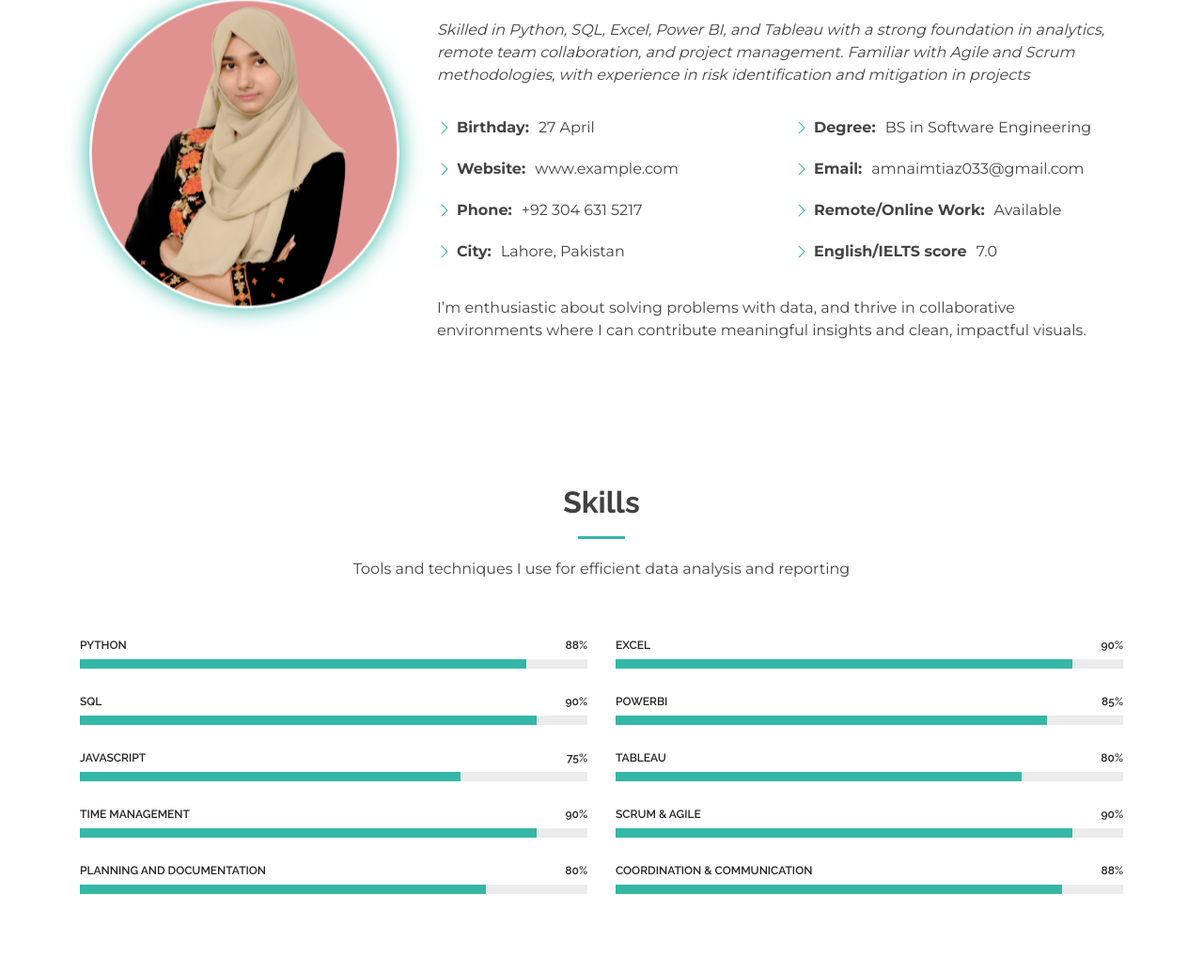
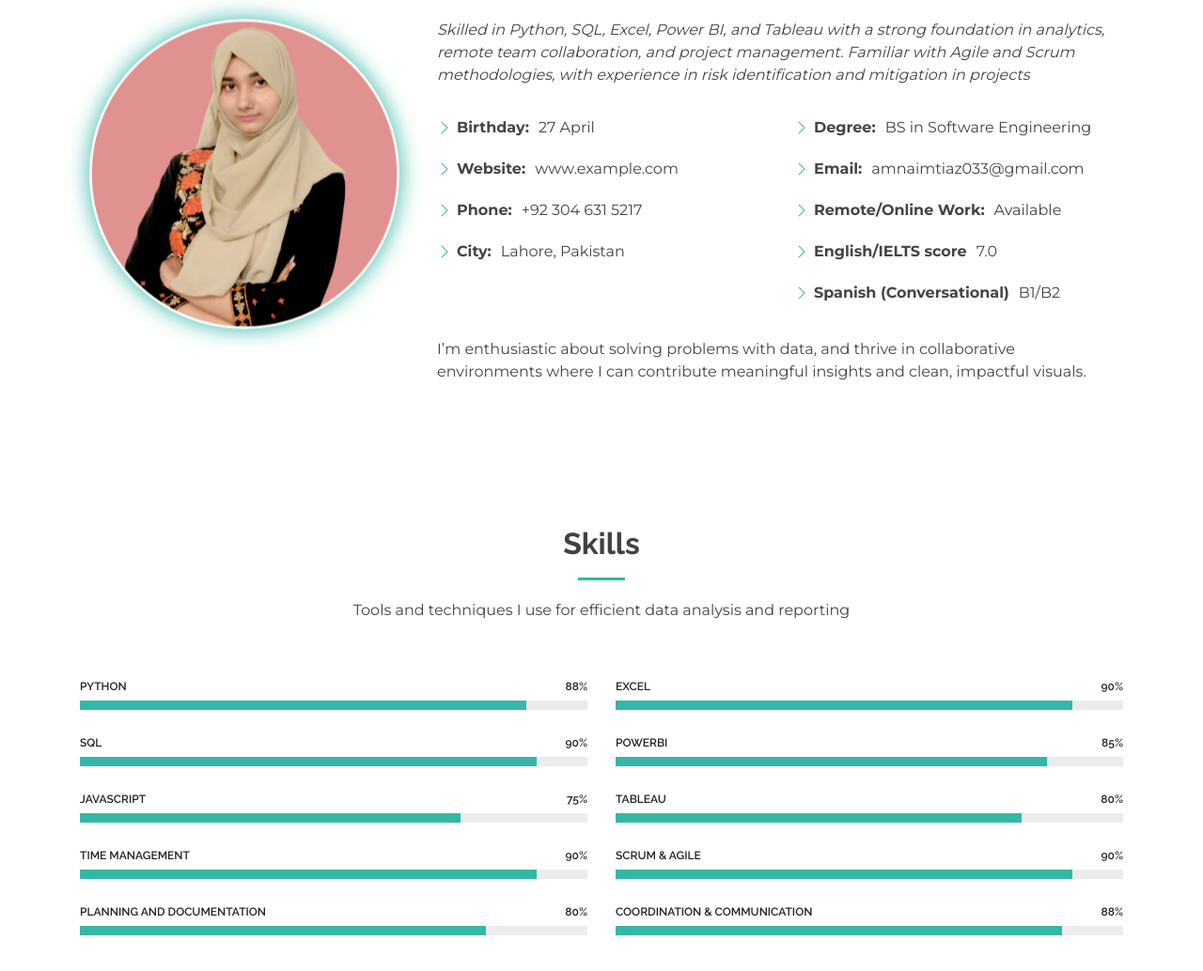
Before and after one commit to 24amna/amnaimtiaz, a plain HTML site: page index.html in a window 1280 px wide. Shown: the part 1056-2090 px from the top of the page at 94% size. Drawn offline with nearby package versions, Linux system fonts and the light colour scheme.

Commit message:
initialization

```diff
--- a/index.html
+++ b/index.html
@@ -139,6 +139,7 @@
                   <li><i class="bi bi-chevron-right"></i> <strong>Email:</strong> <span>amnaimtiaz033@gmail.com</span></li>
                   <li><i class="bi bi-chevron-right"></i> <strong>Remote/Online Work:</strong> <span>Available</span></li>
                   <li><i class="bi bi-chevron-right"></i> <strong>English/IELTS score</strong> <span>7.0</span></li>
+                  <li><i class="bi bi-chevron-right"></i> <strong>Spanish (Conversational)</strong> <span>B1/B2</span></li>
                 </ul>
               </div>
             </div>
```
